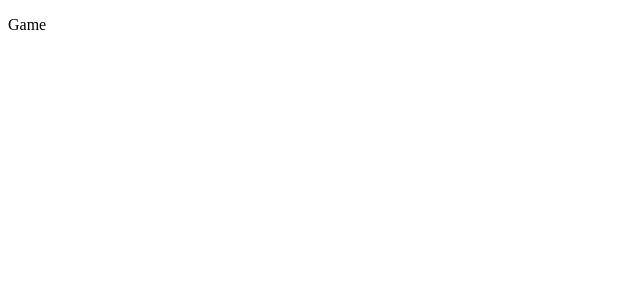
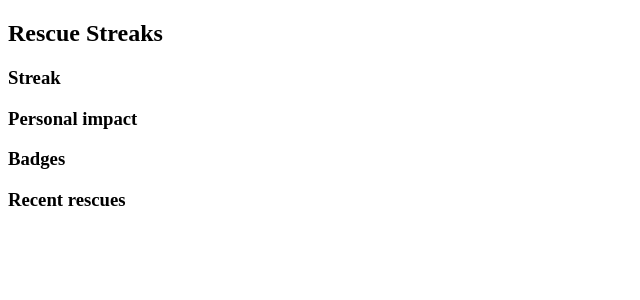
Before and after one commit to Project-Ate-COM2020/Project-Ate, a React (Vite) app in the folder frontend/: page /game in a window 1280 px wide. Shown: the top 300 px of the page, without its empty margins (0-640 px from the left). Built offline with nearby package versions, Linux system fonts and the light colour scheme; no server answers.

Commit message:
Made Skeleton structure  for game.jsx, will fill in UI stuff soon

```diff
--- a/frontend/src/gamePages/game.jsx
+++ b/frontend/src/gamePages/game.jsx
@@ -1,9 +1,67 @@
-import React from "react";
+/**
+ * Gamification page (prototype scaffold)
+ * Goals: (not all implemented yet)
+ *  - show users rescue streak
+ *  - summarise their personal impact
+ *  - display recently rescued bundles
+ *  - badges
+ *
+ *  - this is a scaffold, UI sections are in place with TO DOs
+ *  -  hook up real API calls once backend endpoints are made by backend partner
+ */
 
-function Game() {
-    return (
-        <p>Game</p>
-    )
+import React, { useEffect, useState } from "react";
+import { fetchGameSummary, fetchRecentRescues } from "../api/game";
+
+export default function Game() {
+  // state (placeholder for now)
+  const [summary, setSummary] = useState(null);
+  const [recentRescues, setRecentRescues] = useState([]);
+  const [error, setError] = useState(null);
+
+  /**
+   * load gamification data
+   * TO DO, replace when endpoints exist
+   */
+  function loadGameData() {
+  }
+
+  // load data when page mounts
+  useEffect(() => {
+  }, []);
+
+  return (
+    <div>
+      <h2>Rescue Streaks</h2>
+
+      {/* TO DO, render loading state  */}
+      {/* TO DO, render error state  */}
+
+      {/* Streaks */}
+      <section>
+        <h3>Streak</h3>
+        {/* TO DO, show current streak (weeks) */}
+        {/* TO DO, show if the user has rescued this week */}
+      </section>
+
+      {/* Impact */}
+      <section>
+        <h3>Personal impact</h3>
+        {/* TO DO, show total rescued bundles */}
+        {/* TO DO, show estimated CO2 saved */}
+      </section>
+
+      {/* Badges */}
+      <section>
+        <h3>Badges</h3>
+        {/* TO DO, list badges/ badges to earn */}
+      </section>
+
+      {/* Recent Activity */}
+      <section>
+        <h3>Recent rescues</h3>
+        {/* TO DO, list recent rescues */}
+      </section>
+    </div>
+  );
 }
-
-export default Game;
```
